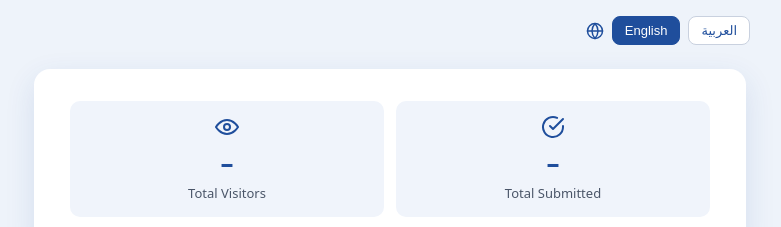
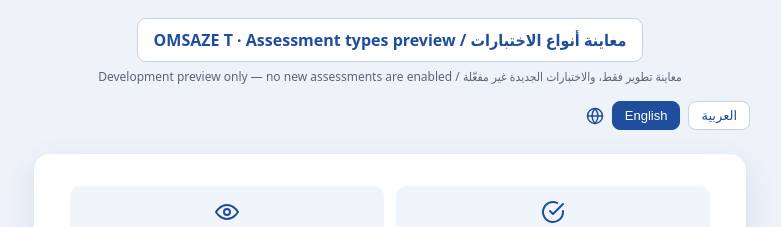
Before and after one commit to MohamedTaherEshesh/iq-screening-test-paid, a plain HTML site: page index.html in a window 1280 px wide. Shown: the top 227 px of the page, without its empty margins (250-1031 px from the left). Drawn offline with Linux system fonts and the light colour scheme; no server answers.

Commit message:
ui(dev): link existing assessment preview without enabling unfinished University tests

```diff
--- a/index.html
+++ b/index.html
@@ -75,6 +75,12 @@ button.primary{width:100%;padding:14px;font-size:16px;margin-top:18px;border-rad
 </style>
 </head>
 <body>
+<nav aria-label="OMSAZE T development assessment catalog" style="max-width:720px;margin:18px auto 0;padding:0 12px;text-align:center">
+  <a href="./assessments.html" style="display:inline-block;padding:10px 16px;border:1px solid #c9d1df;border-radius:9px;background:#fff;color:#1f4e9c;text-decoration:none;font-weight:600">
+    OMSAZE T · Assessment types preview / معاينة أنواع الاختبارات
+  </a>
+  <p style="font-size:12px;color:#5b6577;margin:6px 0">Development preview only — no new assessments are enabled / معاينة تطوير فقط، والاختبارات الجديدة غير مفعّلة</p>
+</nav>
 <div class="langbar" id="langbar"><span class="globe"><svg width="18" height="18" viewBox="0 0 24 24" fill="none" stroke="currentColor" stroke-width="2" stroke-linecap="round" stroke-linejoin="round"><circle cx="12" cy="12" r="10"/><line x1="2" y1="12" x2="22" y2="12"/><path d="M12 2a15.3 15.3 0 0 1 4 10 15.3 15.3 0 0 1-4 10 15.3 15.3 0 0 1-4-10 15.3 15.3 0 0 1 4-10z"/></svg></span><button type="button" id="lg_en" onclick="setPageLang('en')">English</button><button type="button" id="lg_ar" onclick="setPageLang('ar')">العربية</button></div><div class="card stats" id="stats"><div><span class="ic"><svg width="24" height="24" viewBox="0 0 24 24" fill="none" stroke="currentColor" stroke-width="2" stroke-linecap="round" stroke-linejoin="round"><path d="M1 12s4-7 11-7 11 7 11 7-4 7-11 7S1 12 1 12z"/><circle cx="12" cy="12" r="3"/></svg></span><b id="st_v">–</b><span id="lb_v">Total Visitors</span></div><div><span class="ic"><svg width="24" height="24" viewBox="0 0 24 24" fill="none" stroke="currentColor" stroke-width="2" stroke-linecap="round" stroke-linejoin="round"><path d="M22 11.08V12a10 10 0 1 1-5.93-9.14"/><path d="M22 4 12 14.01l-3-3"/></svg></span><b id="st_s">–</b><span id="lb_s">Total Submitted</span></div></div>
 <div class="card" id="app"></div>
 <script src="./staging-config.js"></script>
```
